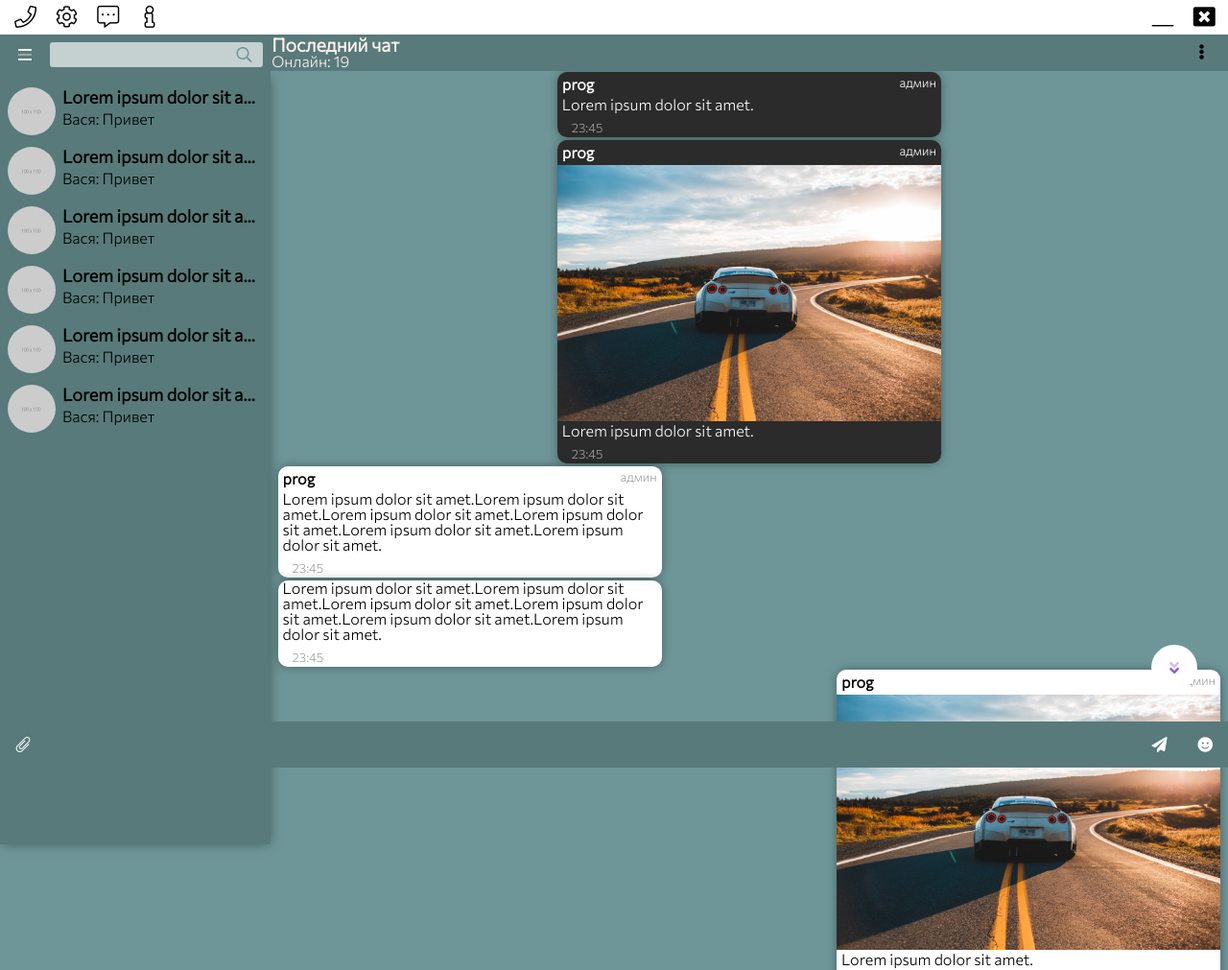
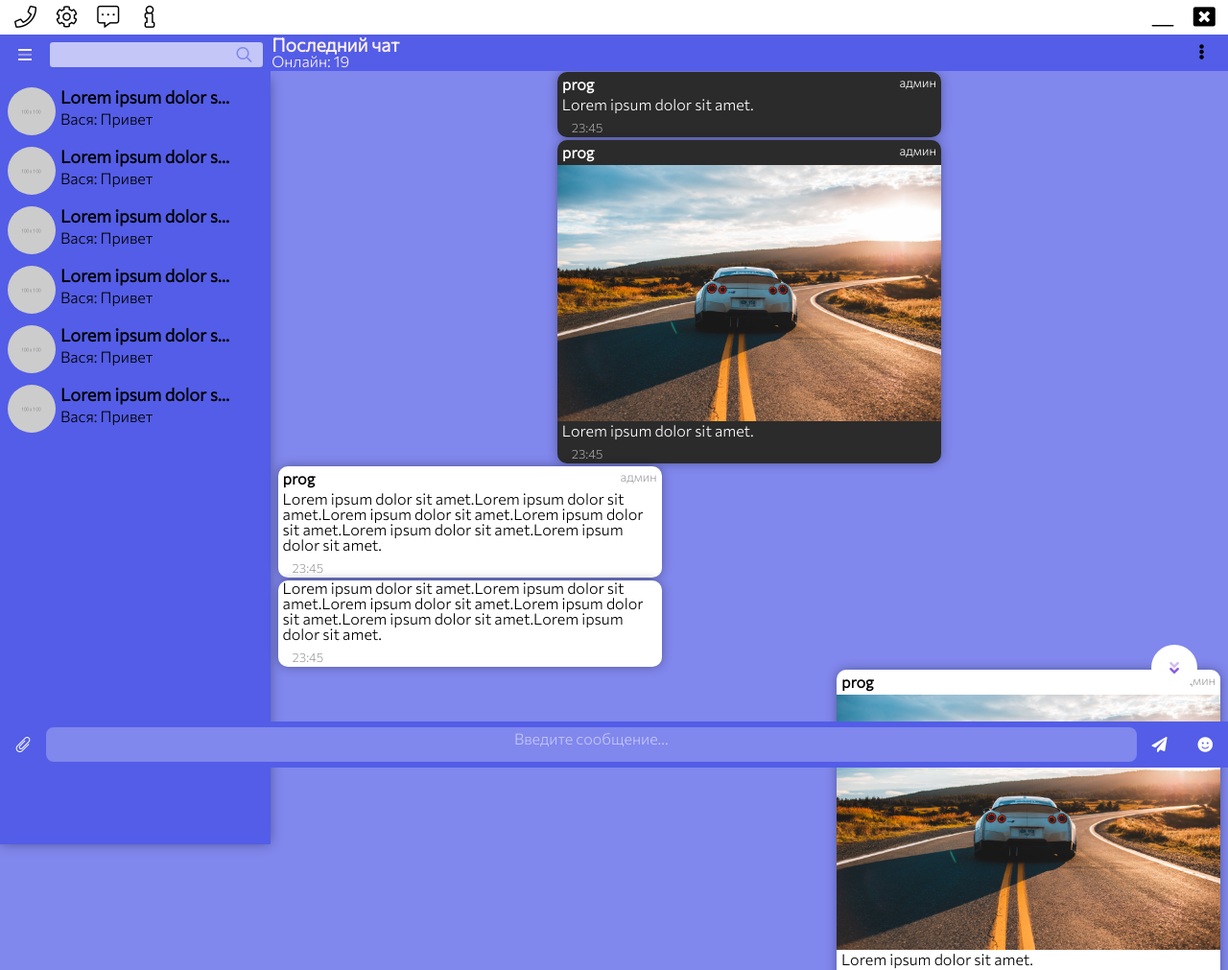
Before and after one commit to Galionix/electron_Call-Help, an Electron app: page src/chat.html in a window 1280 px wide. Shown: the top 1011 px of the page at 96% size. Drawn offline with nearby package versions, Linux system fonts and the light colour scheme; no server answers.

Commit message:
some adjust

```diff
--- a/src/chat.html
+++ b/src/chat.html
@@ -9,14 +9,18 @@
         <!-- <link rel="stylesheet" href="styles/css/index.css"> -->
         <link rel="stylesheet" href="styles/css/all.min.css">
         <link rel="stylesheet" href="styles/css/fontawesome.min.css">
+
         <script src="https://cdnjs.cloudflare.com/ajax/libs/socket.io/3.0.4/socket.io.js"
-            integrity="sha512-aMGMvNYu8Ue4G+fHa359jcPb1u+ytAF+P2SCb+PxrjCdO3n3ZTxJ30zuH39rimUggmTwmh2u7wvQsDTHESnmfQ=="
+integrity="sha512-aMGMvNYu8Ue4G+fHa359jcPb1u+ytAF+P2SCb+PxrjCdO3n3ZTxJ30zuH39rimUggmTwmh2u7wvQsDTHESnmfQ=="
             crossorigin="anonymous"></script>
 
         <script src="js/vendor/jquery-3.5.1.min.js"></script>
         <script>
             window.jQuery = window.$ = require('jquery');
         </script>
+          <script src="https://code.jquery.com/ui/1.12.1/jquery-ui.js"
+          integrity="sha256-T0Vest3yCU7pafRw9r+settMBX6JkKN06dqBnpQ8d30="
+          crossorigin="anonymous"></script>
     </head>
 
     <body id="droptarget">
@@ -497,7 +501,13 @@
         <div class="sending__section  ">
             <a href="">
                 <i class="fal fa-paperclip"></i></a>
-            <textarea name="message_text" id="message_text" cols="30" rows="2"></textarea>
+            <textarea
+            name="message_text"
+            placeholder="Введите сообщение..."
+            id="message_text"
+            cols="30"
+            rows="2"
+            ></textarea>
 
             <!-- <input type="text" name="message_text" id="message_text"> -->
             <a href="" id="send_button">
--- a/src/js/chat.js
+++ b/src/js/chat.js
@@ -13,6 +13,12 @@ let current_chat = localStorage.getItem("current_chat")||"Последний ч
 let droplayer = document.getElementById('drag_layer')
 let droptarget = document.getElementById('droptarget')
 $(droplayer).hide();
+
+$(function () {});
+$(".roomlist").resizable({
+  handles: "e, w"
+});
+
 
 $("#user_name").text(username);
 $("#user_role").text(userrole);
--- a/src/styles/scss/chat.scss
+++ b/src/styles/scss/chat.scss
@@ -6,7 +6,12 @@ $topcolor: #b1f4cf ;
 
 // $back_primary: #ace0f9;
 // $back_secondary:  #fff1eb;
-$back_primary: #587A7B;
+
+
+$back_primary: #535de7;
+
+
+
 $back_secondary:  lighten($back_primary, 10%);
 $font_heavy: 600;
 $font_color_primary: #fff1eb;
@@ -284,11 +289,14 @@ a {
     // -webkit-box-shadow: 0px 0px 12px -1px rgba(0,0,0,0.41);
     // -moz-box-shadow: 0px 0px 12px -1px rgba(0,0,0,0.41);
     // box-shadow: 25px 0px 20px -1px rgba(0, 0, 0, 0.41);
+    background-color: lighten(  $back_primary,3% );
+
+
     .texts_container{
-        background-color: lighten(  $back_primary,3% );
 
         .roomname{
     color: $font_color_primary;
+    color: red;
 
 
 }
@@ -387,13 +395,14 @@ ul>li>a {
 
 .texts_container {
     position: absolute;
-    margin-left: 25px;
+    padding-left: 55px;
+    // width: 100%;
     height: 50px;
     z-index: -1;
-    padding-left: 2rem;
+    // padding-left: 2rem;
     // background-color: #fff;
-    width: calc(22vw - 4.5rem);
-    border-radius: 5px;
+    width: calc(22vw - 6.5rem);
+    // border-radius: 5px;
 }
 
 .roomlist.collapsed a {
@@ -587,9 +596,19 @@ body {
         height: 2rem;
         width: 100%;
         font-size: inherit;
-        background-color: inherit;
+        background-color: $font_color_secondary;
         border: 0;
+        display: flex;
+        align-items: center;
+        border-radius: .5rem;
+        // padding: 0.5rem;
+        &::placeholder {
+            color: lighten($font_color_secondary,15%);
+            // font-size: 1.5em;
+            text-align: center;
+            vertical-align: center;
 
+          }
     }
 
     a {
```
Also changed, not shown: src/styles/css/chat.css, 1 other file.
